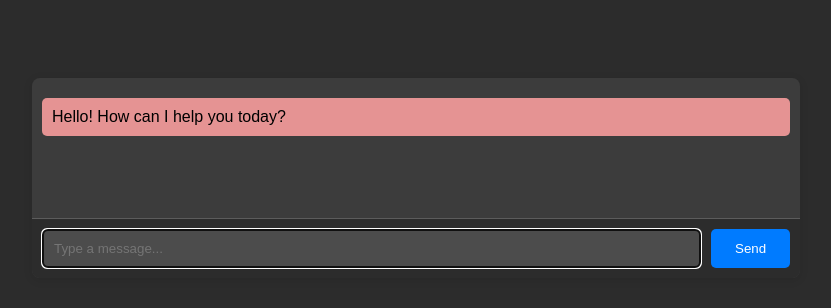
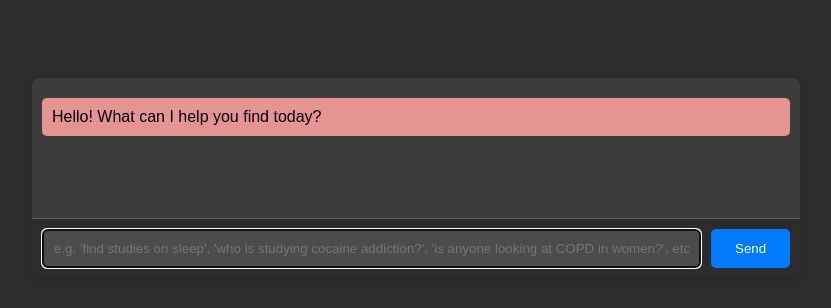
Before and after one commit to gnawhnehpets/flask_rag_chat_interface, a Flask app: page / in a window 1280 px wide. Shown: the part 222-530 px from the top of the page, without its empty margins (224-1055 px from the left). Run offline with Flask 3, Linux system fonts and the light colour scheme.

Commit message:
updated prompts

```diff
--- a/templates/index.html
+++ b/templates/index.html
@@ -11,10 +11,10 @@
     <button id="toggle-mode-btn" class="toggle-button"><i class="fas fa-sun"></i></button>
     <div class="chat-container">
         <div class="chat-box" id="chat-box">
-            <div class="chat-message bot-message">Hello! How can I help you today?</div>
+            <div class="chat-message bot-message">Hello! What can I help you find today?</div>
         </div>
         <div class="chat-input-container">
-            <input type="text" id="user-input" placeholder="Type a message..." autofocus>
+            <input type="text" id="user-input" placeholder="e.g. 'find studies on sleep', 'who is studying cocaine addiction?', 'is anyone looking at COPD in women?', etc." autofocus>
             <button id="send-btn">Send</button>
         </div>
     </div>
```
